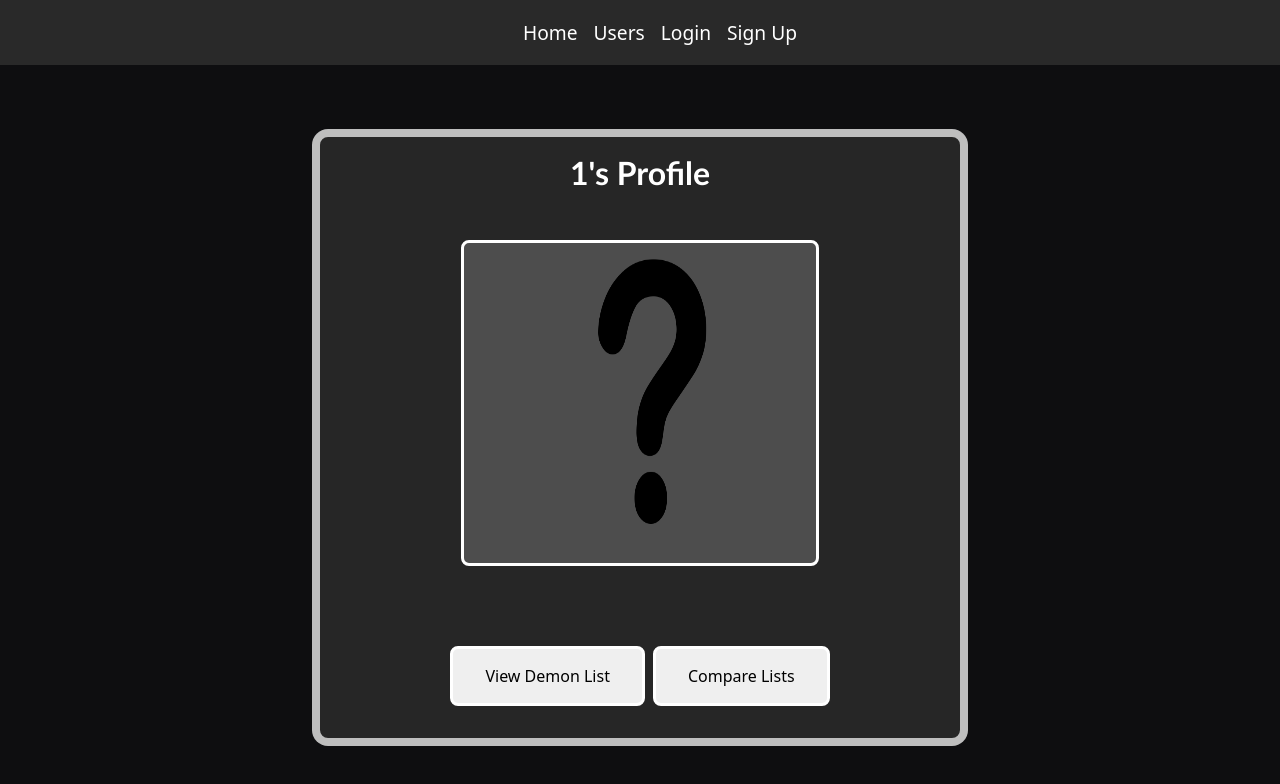
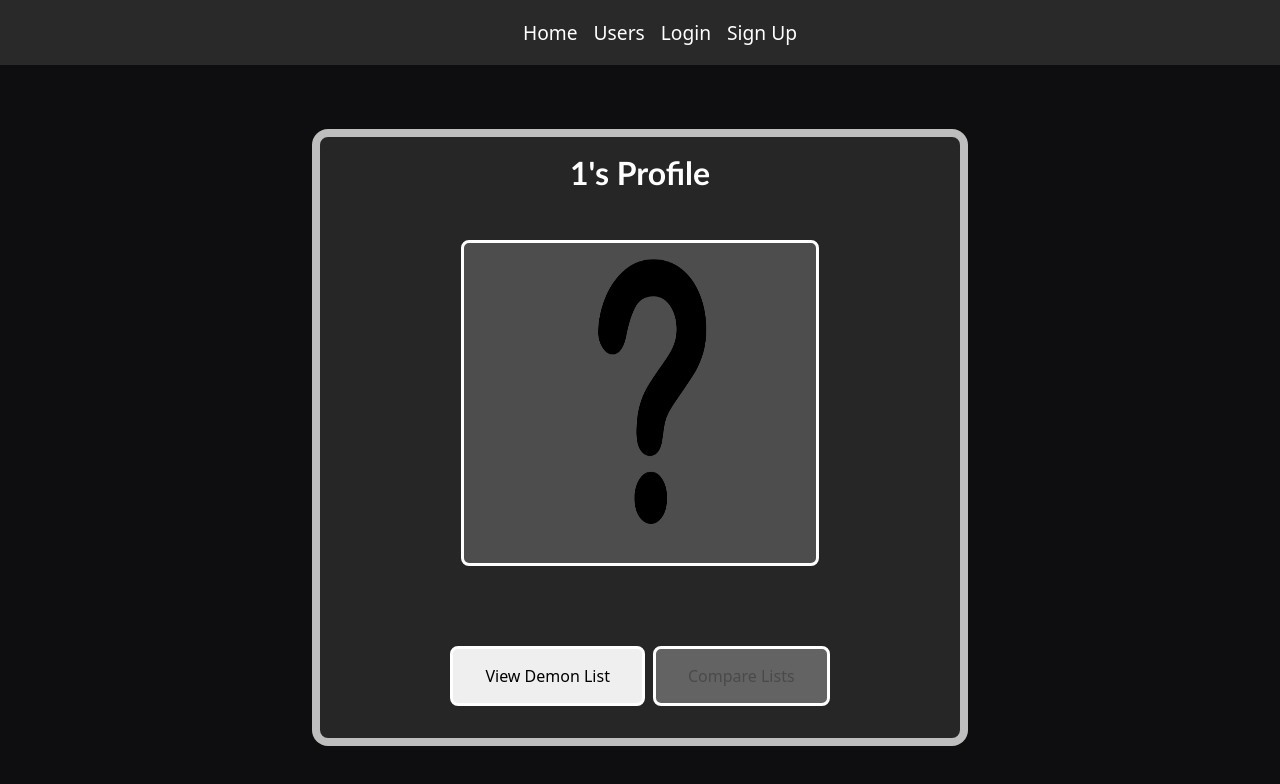
Before and after one commit to ChristopherNatale/GD-Demon-Tracker-1, a React (Vite) app: page /users/1 in a window 1280 px wide. Shown: the top 784 px of the page. Built offline with nearby package versions, Linux system fonts and the light colour scheme.

Commit message:
Fixed the overflow of some boxes on smaller resolution sizes.

```diff
--- a/src/index.css
+++ b/src/index.css
@@ -18,7 +18,7 @@ html {
   border-color: rgba(255, 255, 255, 0.7);
   background-color: rgb(38 38 38);
   opacity: 93%;
-  width: 50%;
+  max-width: 1080px;
   height: 12.5rem;
 }
 
--- a/src/pages/User.jsx
+++ b/src/pages/User.jsx
@@ -1,7 +1,11 @@
 import { useParams, Link } from "react-router-dom";
 import defaultUserImg from "../assets/defaultPFP.png";
+import { getAuthToken } from "../util/auth";
 
 export default function User() {
+
+    const token = getAuthToken();
+
     let params = useParams();
     console.log(params);
     return (
@@ -10,7 +14,8 @@ export default function User() {
     <img className="profilePicture" src={defaultUserImg}/>
     <div className="profileButtons">
     <Link to={`/demonlist/${params.username}`}> <button className="viewListBttn"> View Demon List </button> </Link>
-    <Link to={`/demonlist/compare/${params.username}`}> <button className="compareListBttn"> Compare Lists </button> </Link>
+    <Link to={`/demonlist/compare/${params.username}`}> {token ? <button className="compareListBttn"> Compare Lists </button> :
+     <button disabled className="compareListBttn"> Compare Lists </button>}</Link>
     </div>
     </div>
     );
--- a/src/users.css
+++ b/src/users.css
@@ -6,14 +6,14 @@ h1 {
     display: grid;
     grid-template-areas:
     ". a a .";
+    max-width: 900px;
     background-color: rgb(38, 38, 38);
     border: solid 0.5rem rgba(255, 255, 255, 0.7);
     border-radius: 1rem;
-    margin-top: 4rem;
-    margin-left: 30rem;
-    margin-right: 30rem;
+    margin: 4rem auto;
     padding: 2rem;
     justify-content: center;
+    align-items: center;
 }
 
 .userItem {
```
